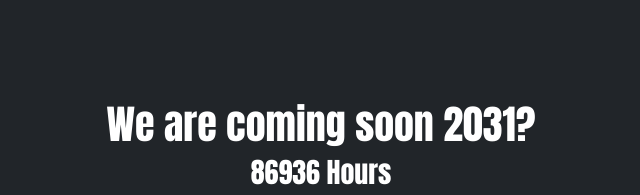
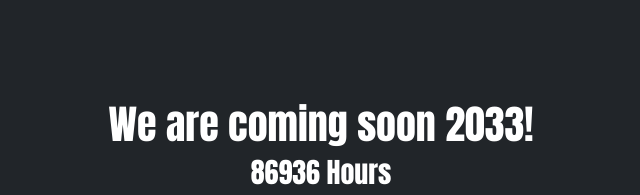
Before and after one commit to wentrax/0990, a plain HTML site: page index.html in a window 1280 px wide. Shown: the top 195 px of the page, without its empty margins (319-959 px from the left). Drawn offline with nearby package versions, Linux system fonts and the light colour scheme.

Commit message:
Update index.html

```diff
--- a/index.html
+++ b/index.html
@@ -10,7 +10,7 @@
 <body class="bg-dark">
 
 	<div class="text-center" style="margin:100px auto;">
-		<h1>We are coming soon 2031?</h1>
+		<h1>We are coming soon 2033!</h1>
 		<h3 id="hours"></h3>
 		<h3 id="newDate"><h3>
 		<h3 id="weeks"></h3>
```
